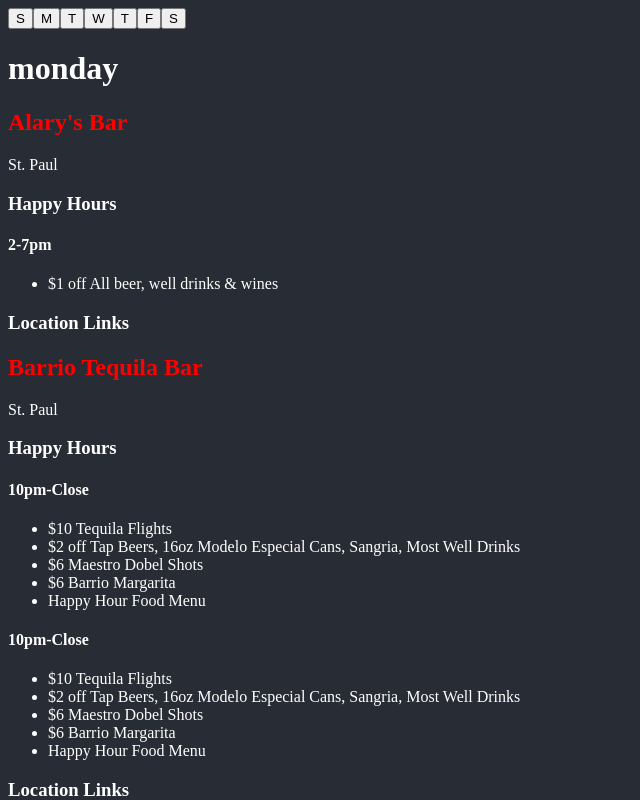
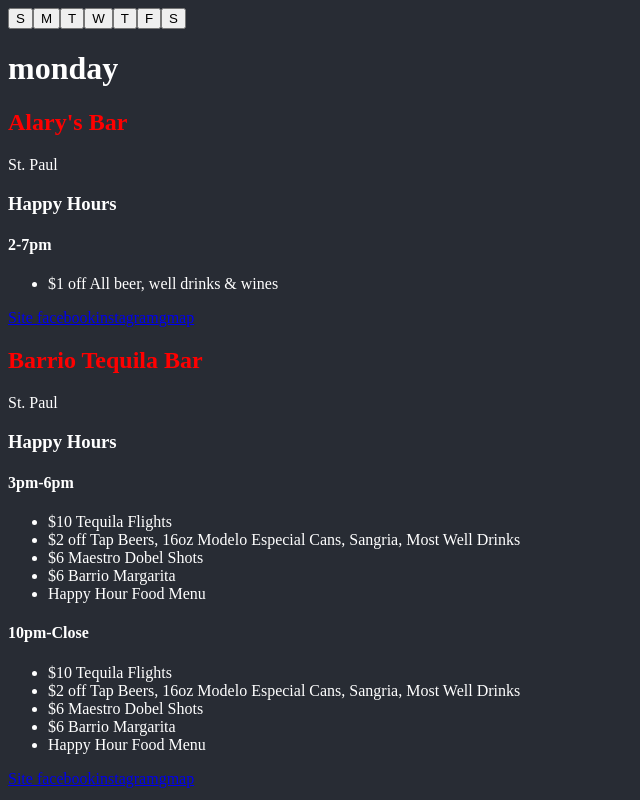
Before and after one commit to ryan258/react-happy-hour, a React (Create React App) app: page / in a window 1280 px wide. Shown: the top 800 px of the page, without its empty margins (0-640 px from the left). Built offline with nearby package versions, Linux system fonts and the light colour scheme.

Commit message:
Wire up LocationCard with LocationLinks.

```diff
--- a/src/components/LocationCard.js
+++ b/src/components/LocationCard.js
@@ -15,7 +15,7 @@
             {props.location.happyHours.filter(hh => hh.dow.includes(props.dow)).length > 0 ? (
                 <LocationHappyHours {...props} />
             ) : ''}
-            <LocationLinks />
+            <LocationLinks {...props} />
         </article>
     )
 }
--- a/src/components/LocationLinks.js
+++ b/src/components/LocationLinks.js
@@ -1,9 +1,20 @@
 import React from 'react'
 
-function LocationLinks() {
+function LocationLinks(props) {
     return (
-        <div>
-            <h3>Location Links</h3>
+        <div className="locationLinks">
+            <a href={props.location.website} target="_blank" rel="noopener noreferrer">
+                Site {}
+            </a>
+            <a href={props.location.facebook} target="_blank" rel="noopener noreferrer">
+                facebook
+            </a>
+            <a href={props.location.instagram} target="_blank" rel="noopener noreferrer">
+                instagram
+            </a>
+            <a href={props.location.googleMap} target="_blank" rel="noopener noreferrer">
+                gmap
+            </a>
         </div>
     )
 }
--- a/src/data.js
+++ b/src/data.js
@@ -62,7 +62,7 @@
       },
       "happyHours": [
         {
-          "time": "10pm-Close",
+          "time": "3pm-6pm",
           "specials": [
             "$10 Tequila Flights",
             "$2 off Tap Beers, 16oz Modelo Especial Cans, Sangria, Most Well Drinks",
```
